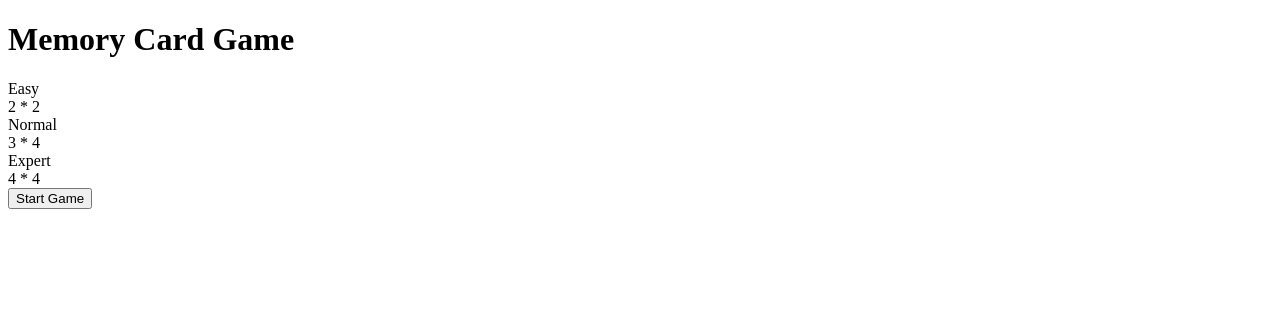
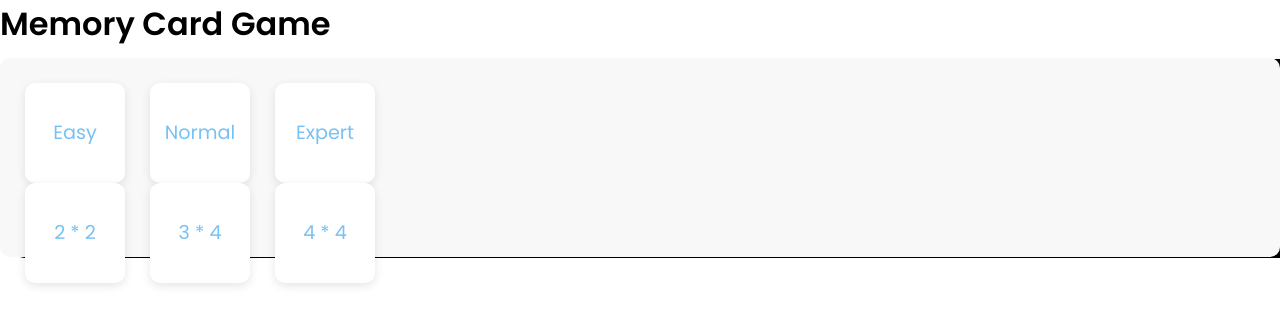
Before and after one commit to BhanuPrakash-Guniganti/memory-card-game, a plain HTML site: page index.html in a window 1280 px wide. Drawn offline with Linux system fonts and the light colour scheme.

Commit message:
Worked with CSS

```diff
--- a/index.html
+++ b/index.html
@@ -5,10 +5,10 @@
     <meta charset="UTF-8">
     <meta name="viewport" content="width=device-width, initial-scale=1.0">
     <title>Memory Card Game</title>
-    <link rel="stylesheet" href="styles.css">
+    <link rel="stylesheet" href="style.css">
     <script defer src="script.js"></script>
 
-    <link rel="stylesheet" href="https://cdnjs.cloudflare.com/ajax/libs/font-awesome/6.5.2/css/all.min.css" />
+    <link rel="stylesheet" href="https://cdnjs.cloudflare.com/ajax/libs/font-awesome/7.0.1/css/all.min.css"/>
 </head>
 
 <body>
--- a/style.css
+++ b/style.css
@@ -0,0 +1,51 @@
+@import url("https://fonts.googleapis.com/css?family=Poppins:wght@400;500;600&display=swap");
+* {
+    margin: 0px;
+    padding: 0px;
+    box-sizing: border-box;
+    font-family: 'Poppins';
+}
+
+.body {
+    display: flex;
+    justify-content: center;
+    align-items: center;
+    min-height: 100vh;
+    background: #7cd7eb;
+    flex-direction: column;
+}
+.container{
+    background: #f8f8f8;
+    border-radius: 10px;
+    padding: 25px;
+    box-shadow: 14px 1px 0 0 #000000;
+    margin-top: 10px;
+}
+.startGame{
+    display: grid;
+    gap:25px;
+    grid-template-columns: repeat(3, 100px );
+    grid-template-rows: repeat(1, 100px  );
+}
+.startGame .card{
+ font-size: 1.2rem;
+ user-select: none;
+}
+
+.card{
+    text-align: center;
+    cursor:pointer;
+    font-size: 2rem;
+
+}
+.card div{
+    width:100px;
+    height:100px;
+    line-height: 100px;
+    color: #78c1f3;
+    background: #fff;
+    border-radius: 10px;
+    transition: all 500ms ease-out;
+    backface-visibility: hidden;
+    box-shadow:0 3px 10px rgba(0,0,0,0.1);
+}
```
